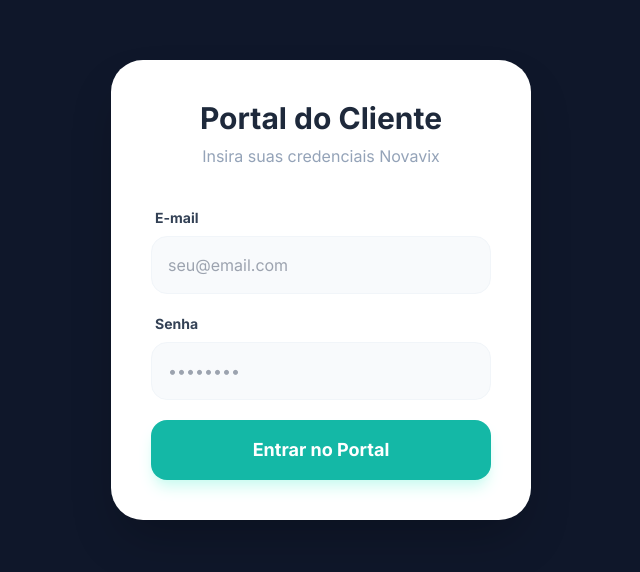
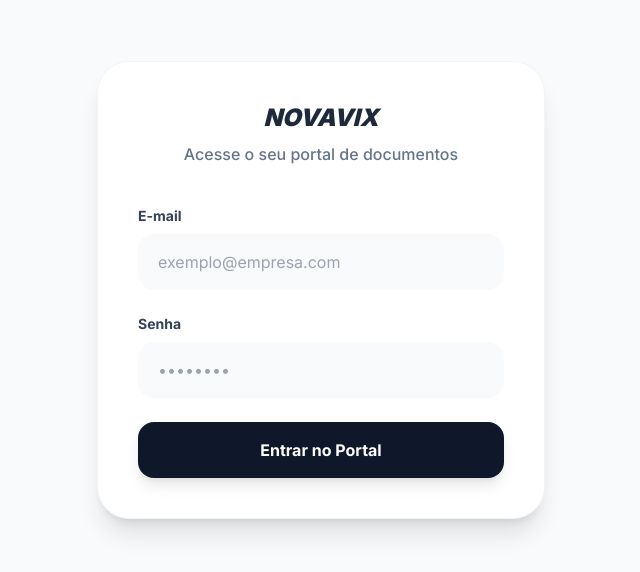
Before and after one commit to InfraNvix/novavix-site, a Next.js app: page /login in a window 1280 px wide. Shown: the part 110-682 px from the top of the page, without its empty margins (319-959 px from the left). Built offline with nearby package versions, Linux system fonts and the light colour scheme; no server answers.

Commit message:
Update page.tsx

```diff
--- a/app/login/page.tsx
+++ b/app/login/page.tsx
@@ -1,68 +1,78 @@
-'use client';
-import { useState } from 'react';
-import { supabase } from '../../lib/supabaseClient';
-import { useRouter } from 'next/navigation';
+'use client'
+
+import { useState } from 'react'
+import { supabase } from '@/lib/supabaseClient'
+import { useRouter } from 'next/navigation'
 
 export default function LoginPage() {
-  const [email, setEmail] = useState('');
-  const [password, setPassword] = useState('');
-  const [loading, setLoading] = useState(false);
-  const router = useRouter();
+const [email, setEmail] = useState('')
+const [password, setPassword] = useState('')
+const [loading, setLoading] = useState(false)
+const [error, setError] = useState(null)
+const router = useRouter()
 
 const handleLogin = async (e: React.FormEvent) => {
-    e.preventDefault();
-    setLoading(true);
+e.preventDefault()
+setLoading(true)
+setError(null)
 
-    try {
-      const { error } = await supabase.auth.signInWithPassword({ email, password });
-      if (error) throw error;
-      router.push('/portal');
-    } catch (error: any) {
-      alert('Erro ao acessar: ' + error.message);
-    } finally {
-      setLoading(false);
+const { error } = await supabase.auth.signInWithPassword({
+  email,
+  password,
+})
+
+if (error) {
+  setError(error.message as any)
+  setLoading(false)
+} else {
+  router.push('/portal')
 }
-  };
+}
 
 return (
-    <div className="flex min-h-screen items-center justify-center bg-[#0f172a] p-4">
-      <div className="w-full max-w-[420px] bg-white p-10 rounded-[32px] shadow-2xl">
+<div className="min-h-screen bg-slate-50 flex items-center justify-center p-6">
+<div className="max-w-md w-full bg-white rounded-[32px] p-10 shadow-xl border border-slate-100">
 <div className="text-center mb-10">
-          <h2 className="text-3xl font-bold text-slate-800 mb-2">Portal do Cliente</h2>
-          <p className="text-slate-400">Insira suas credenciais Novavix</p>
+<h1 className="font-black text-2xl text-slate-800 italic mb-2">NOVAVIX</h1>
+<p className="text-slate-500 font-medium">Acesse o seu portal de documentos</p>
 </div>
 
-        <form onSubmit={handleLogin} className="space-y-5">
+    <form onSubmit={handleLogin} className="space-y-6">
       <div>
-            <label className="block text-sm font-bold text-slate-700 mb-2 ml-1">E-mail</label>
+        <label className="block text-sm font-bold text-slate-700 mb-2">E-mail</label>
         <input
           type="email"
-              placeholder="seu@email.com"
-              className="w-full p-4 bg-slate-50 border border-slate-100 rounded-2xl focus:ring-2 focus:ring-teal-500 outline-none transition-all text-slate-700"
+          required
           value={email}
           onChange={(e) => setEmail(e.target.value)}
-              required
+          className="w-full px-5 py-4 rounded-2xl bg-slate-50 border-none focus:ring-2 focus:ring-teal-500 outline-none transition-all"
+          placeholder="exemplo@empresa.com"
         />
       </div>
+
       <div>
-            <label className="block text-sm font-bold text-slate-700 mb-2 ml-1">Senha</label>
+        <label className="block text-sm font-bold text-slate-700 mb-2">Senha</label>
         <input
           type="password"
-              placeholder="••••••••"
-              className="w-full p-4 bg-slate-50 border border-slate-100 rounded-2xl focus:ring-2 focus:ring-teal-500 outline-none transition-all text-slate-700"
+          required
           value={password}
           onChange={(e) => setPassword(e.target.value)}
-              required
+          className="w-full px-5 py-4 rounded-2xl bg-slate-50 border-none focus:ring-2 focus:ring-teal-500 outline-none transition-all"
+          placeholder="••••••••"
         />
       </div>
+
+      {error && <p className="text-red-500 text-sm font-medium text-center bg-red-50 p-3 rounded-xl">{error}</p>}
+
       <button
+        type="submit"
         disabled={loading}
-            className="w-full bg-[#14b8a6] hover:bg-[#0d9488] text-white p-4 rounded-2xl font-bold text-lg transition-all shadow-lg shadow-teal-100 disabled:opacity-50"
+        className="w-full bg-slate-900 text-white py-4 rounded-2xl font-bold hover:bg-slate-800 transition-all shadow-lg active:scale-[0.98]"
       >
-            {loading ? 'Verificando...' : 'Entrar no Portal'}
+        {loading ? 'Entrando...' : 'Entrar no Portal'}
       </button>
     </form>
   </div>
 </div>
-  );
+)
 }
```
Lines whose indentation alone changed are shown as unchanged.
